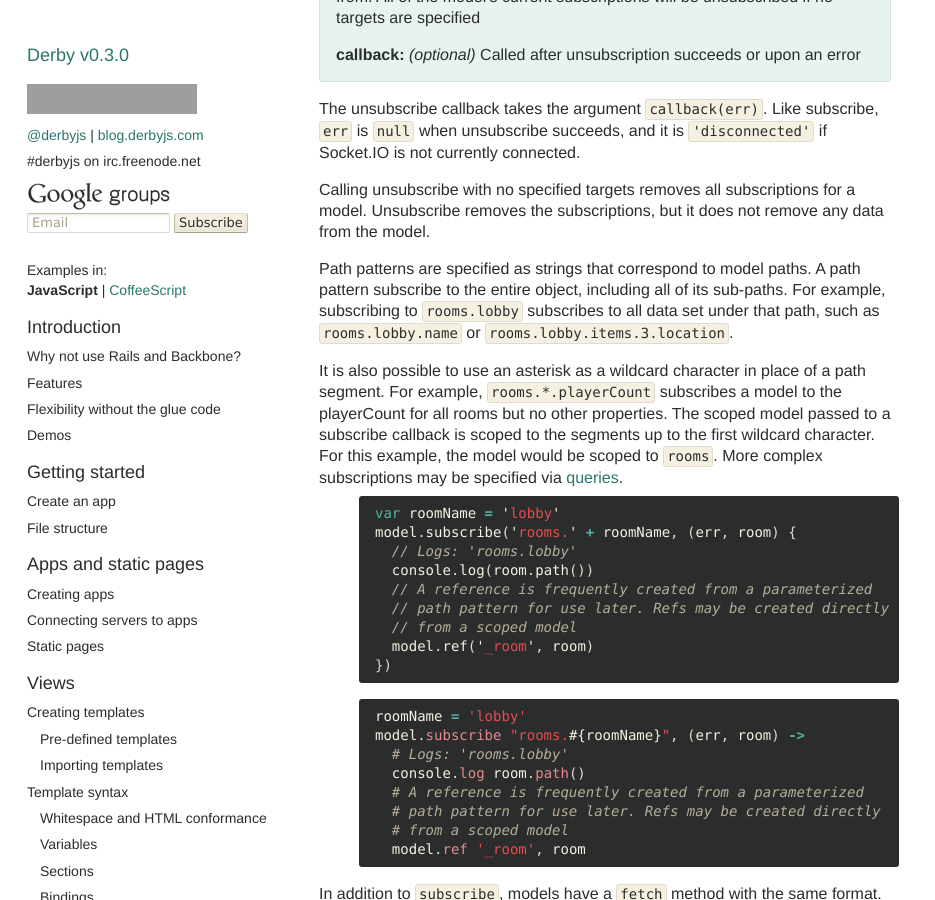
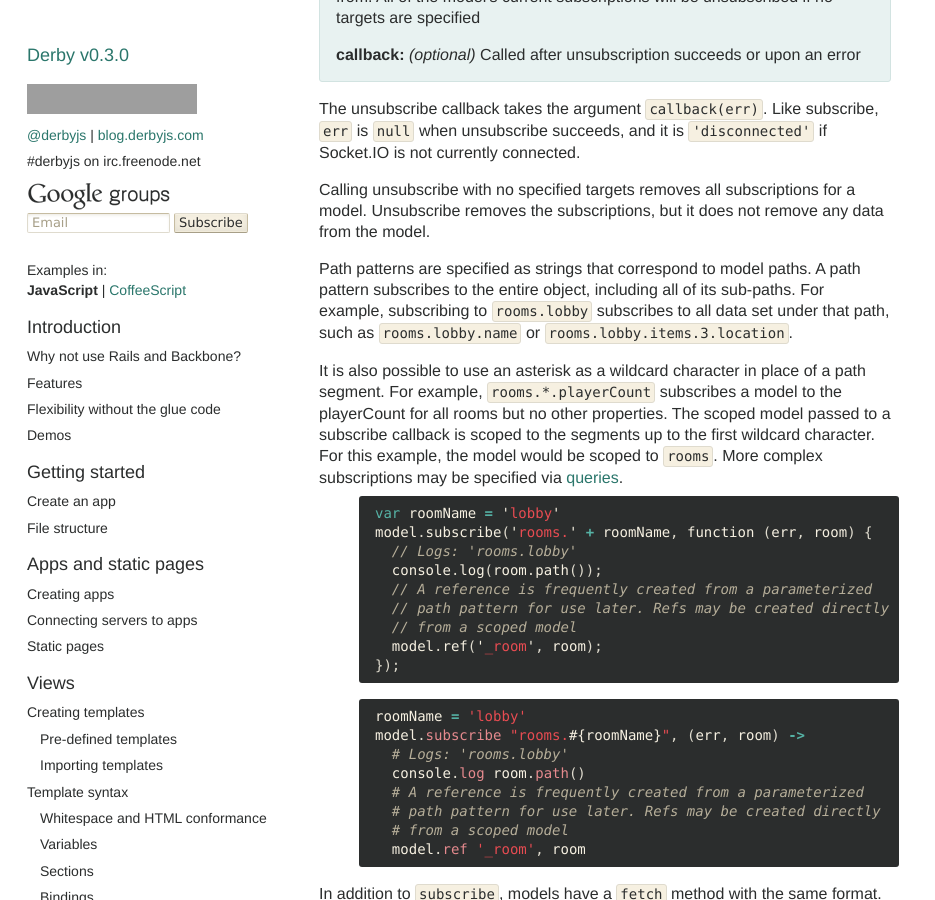
Before and after one commit to derbyjs/derby, a Jekyll site: the page built from index.md, in a window 1280 px wide and 900 px high, scrolled down 42154 px. Shown: the whole window, without its empty margins (0-935 px from the left). Built offline with Jekyll 4.4.1, drawn with Linux system fonts in a browser that asks for light colours; grey boxes are pictures that could not be loaded.

Commit message:
coffee-imposter syntax in JS syntax fix. More formatting

```diff
--- a/index.md
+++ b/index.md
@@ -1719,9 +1719,14 @@ future will also be available to filter data that is already loaded into the mod
 
 ### Subscription
 
-The `model.subscribe` method populates a model with data from its associated store and declares that this data should be kept up to date as it changes. It is possible to define subscriptions in terms of path patterns or queries.
-
-Typically, subscriptions are set up in response to routes before rendering a page. However, the subscribe method may be called in any context on the server or in the browser. All subscriptions established before rendering the page on the server will be re-established once the page loads in the browser.
+The `model.subscribe` method populates a model with data from its associated
+store and declares that this data should be kept up to date as it changes. It
+is possible to define subscriptions in terms of path patterns or queries.
+
+Typically, subscriptions are set up in response to routes before rendering a
+page. However, the subscribe method may be called in any context on the server
+or in the browser. All subscriptions established before rendering the page on
+the server will be re-established once the page loads in the browser.
 
 > ### model.subscribe` ( targets..., [callback] )`
 >
@@ -1729,9 +1734,15 @@ Typically, subscriptions are set up in response to routes before rendering a pag
 >
 > **callback:** *(optional)* Called after subscription succeeds and the data is set in the model or upon an error
 
-The subscribe callback takes the arguments `callback(err, scopedModels...)`. If the transaction succeeds, `err` is `null`. Otherwise, it is a string with an error message. This message is `'disconnected'` if Socket.IO is not currently connected. The remaining arguments are [scoped models](#scoped_models) that correspond to each subscribe target's path respectively.
-
-If a model is already subscribed to a target, calling subscribe again for the same target will have no effect. If all targets are already subscribed, the callback will be invoked immediately.
+The subscribe callback takes the arguments `callback(err, scopedModels...)`. If
+the transaction succeeds, `err` is `null`. Otherwise, it is a string with an
+error message. This message is `'disconnected'` if Socket.IO is not currently
+connected. The remaining arguments are [scoped models](#scoped_models) that
+correspond to each subscribe target's path respectively.
+
+If a model is already subscribed to a target, calling subscribe again for the
+same target will have no effect. If all targets are already subscribed, the
+callback will be invoked immediately.
 
 > ### model.unsubscribe` ( [targets...], [callback] )`
 >
@@ -1739,24 +1750,36 @@ If a model is already subscribed to a target, calling subscribe again for the sa
 >
 > **callback:** *(optional)* Called after unsubscription succeeds or upon an error
 
-The unsubscribe callback takes the argument `callback(err)`. Like subscribe, `err` is `null` when unsubscribe succeeds, and it is `'disconnected'` if Socket.IO is not currently connected.
-
-Calling unsubscribe with no specified targets removes all subscriptions for a model. Unsubscribe removes the subscriptions, but it does not remove any data from the model.
-
-Path patterns are specified as strings that correspond to model paths. A path pattern subscribe to the entire object, including all of its sub-paths. For example, subscribing to `rooms.lobby` subscribes to all data set under that path, such as `rooms.lobby.name` or `rooms.lobby.items.3.location`.
-
-It is also possible to use an asterisk as a wildcard character in place of a path segment. For example, `rooms.*.playerCount` subscribes a model to the playerCount for all rooms but no other properties. The scoped model passed to a subscribe callback is scoped to the segments up to the first wildcard character. For this example, the model would be scoped to `rooms`. More complex subscriptions may be specified via [queries](#queries).
+The unsubscribe callback takes the argument `callback(err)`. Like subscribe,
+`err` is `null` when unsubscribe succeeds, and it is `'disconnected'` if
+Socket.IO is not currently connected.
+
+Calling unsubscribe with no specified targets removes all subscriptions for a
+model. Unsubscribe removes the subscriptions, but it does not remove any data
+from the model.
+
+Path patterns are specified as strings that correspond to model paths. A path
+pattern subscribes to the entire object, including all of its sub-paths. For
+example, subscribing to `rooms.lobby` subscribes to all data set under that
+path, such as `rooms.lobby.name` or `rooms.lobby.items.3.location`.
+
+It is also possible to use an asterisk as a wildcard character in place of a
+path segment. For example, `rooms.*.playerCount` subscribes a model to the
+playerCount for all rooms but no other properties. The scoped model passed to a
+subscribe callback is scoped to the segments up to the first wildcard
+character. For this example, the model would be scoped to `rooms`. More complex
+subscriptions may be specified via [queries](#queries).
 
 {% highlight javascript %}
 var roomName = 'lobby'
-model.subscribe('rooms.' + roomName, (err, room) {
+model.subscribe('rooms.' + roomName, function (err, room) {
   // Logs: 'rooms.lobby'
-  console.log(room.path())
+  console.log(room.path());
   // A reference is frequently created from a parameterized
   // path pattern for use later. Refs may be created directly
   // from a scoped model
-  model.ref('_room', room)
-})
+  model.ref('_room', room);
+});
 {% endhighlight %}
 {% highlight coffeescript %}
 roomName = 'lobby'
@@ -1769,7 +1792,11 @@ model.subscribe "rooms.#{roomName}", (err, room) ->
   model.ref '_room', room
 {% endhighlight %}
 
-In addition to `subscribe`, models have a `fetch` method with the same format. Like subscribe, fetch populates a model with data from a store based on path patterns and queries. However, fetch only retrieves the data once, and it does not establish any ongoing subscriptions. Fetch may be used for any data that need not be updated in realtime and avoids use of the PubSub system.
+In addition to `subscribe`, models have a `fetch` method with the same format.
+Like subscribe, fetch populates a model with data from a store based on path
+patterns and queries. However, fetch only retrieves the data once, and it does
+not establish any ongoing subscriptions. Fetch may be used for any data that
+need not be updated in realtime and avoids use of the PubSub system.
 
 > ### model.fetch` ( targets..., callback )`
 >
@@ -1781,7 +1808,9 @@ The fetch callback has the same arguments as subscribe's: `callback(err, scopedM
 
 ### Scoped models
 
-Scoped models provide a more convenient way to interact with commonly used paths. They support the same methods, and they provide the path argument to accessors, mutators, and event subscribers.
+Scoped models provide a more convenient way to interact with commonly used
+paths. They support the same methods, and they provide the path argument to
+accessors, mutators, and event subscribers.
 
 > ### `scoped = `model.at` ( path, [absolute] )`
 >
```
